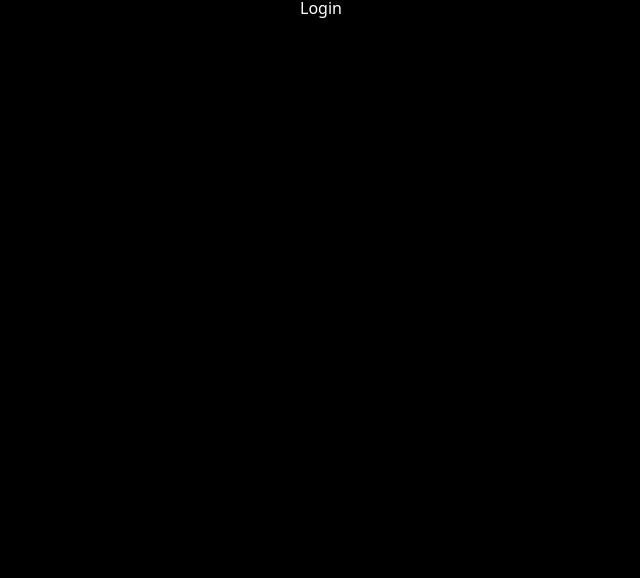
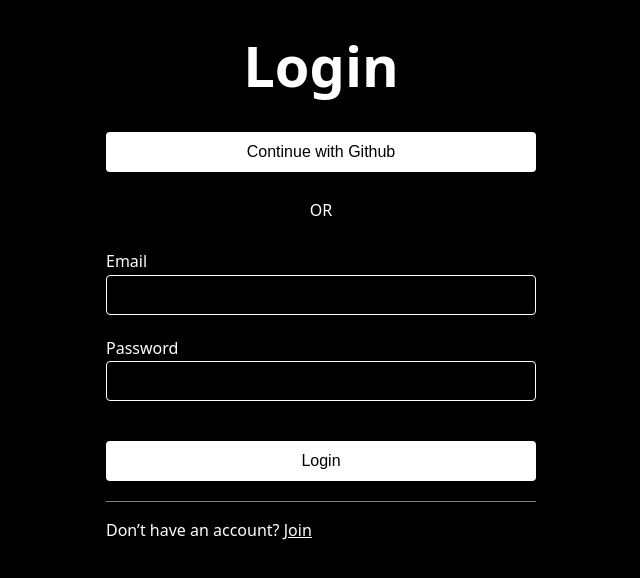
Before and after one commit to hyesuhong/twitter-clone, a React (Vite) app: page /login in a window 1280 px wide. Shown: the top 578 px of the page, without its empty margins (319-959 px from the left). Built offline with nearby package versions, Linux system fonts and the light colour scheme.

Commit message:
feat: add auth pages' layout

```diff
--- /dev/null
+++ b/src/layouts/AuthLayout.tsx
@@ -0,0 +1,118 @@
+import { Link } from 'react-router-dom';
+import styled from 'styled-components';
+import Button from '../components/Button';
+import InputField from '../components/InputField';
+
+const Wrapper = styled.main`
+	flex: 1;
+	max-width: 430px;
+	padding-top: 30px;
+`;
+
+const Title = styled.h1`
+	font-size: 56px;
+	font-weight: 700;
+	line-height: 128%;
+	text-align: center;
+`;
+
+const Social = styled.section`
+	display: flex;
+	flex-direction: column;
+	align-items: center;
+	gap: 10px;
+
+	margin: 30px 0;
+
+	&::after {
+		content: 'OR';
+		margin-top: 20px;
+	}
+`;
+
+const Form = styled.form`
+	margin: 20px 0;
+`;
+
+const List = styled.ul`
+	display: flex;
+	flex-direction: column;
+	gap: 20px;
+	& > li {
+		display: flex;
+		flex-direction: column;
+
+		&:last-child {
+			margin-top: 20px;
+		}
+	}
+`;
+
+const Switcher = styled.div`
+	margin-top: 20px;
+	padding-top: 20px;
+	border-top: 1px solid grey;
+
+	& a {
+		color: inherit;
+		font-weight: 500;
+
+		&:hover {
+			color: skyblue;
+		}
+	}
+`;
+
+type InitialInput = { name: string; type: string; initial: string };
+
+interface Props {
+	type: 'LOGIN' | 'JOIN';
+	inputs: InitialInput[];
+	switcher: {
+		forwardText: string;
+		target: {
+			path: string;
+			text: string;
+		};
+	};
+}
+
+const AuthLayout = ({ type, inputs, switcher }: Props) => {
+	const pageTitle = type[0] + type.slice(1).toLowerCase();
+	return (
+		<Wrapper>
+			<Title>{pageTitle}</Title>
+			<Social>
+				<Button label='Continue with Github' />
+			</Social>
+
+			<Form>
+				<List>
+					{inputs.map(({ type, name }, index) => (
+						<li key={index}>
+							<InputField
+								hasLabel
+								type={type}
+								name={name}
+								value={''}
+								required
+							/>
+						</li>
+					))}
+					<li>
+						<InputField type='submit' value={pageTitle} />
+					</li>
+				</List>
+			</Form>
+
+			<Switcher>
+				<p>
+					{switcher.forwardText}{' '}
+					<Link to={switcher.target.path}>{switcher.target.text}</Link>
+				</p>
+			</Switcher>
+		</Wrapper>
+	);
+};
+
+export default AuthLayout;
--- a/src/routes/auth/Join.tsx
+++ b/src/routes/auth/Join.tsx
@@ -1,5 +1,21 @@
+import AuthLayout from '../../layouts/AuthLayout';
+
 const Join = () => {
-	return <>Join</>;
+	const inputs = [
+		{ name: 'name', type: 'text', initial: '' },
+		{ name: 'email', type: 'email', initial: '' },
+		{ name: 'password', type: 'password', initial: '' },
+	];
+
+	const pageSwith = {
+		forwardText: 'Already have an account?',
+		target: {
+			path: '/login',
+			text: 'Login',
+		},
+	};
+
+	return <AuthLayout type='JOIN' inputs={inputs} switcher={pageSwith} />;
 };
 
 export default Join;
--- a/src/routes/auth/Login.tsx
+++ b/src/routes/auth/Login.tsx
@@ -1,5 +1,20 @@
+import AuthLayout from '../../layouts/AuthLayout';
+
 const Login = () => {
-	return <>Login</>;
+	const inputs = [
+		{ name: 'email', type: 'email', initial: '' },
+		{ name: 'password', type: 'password', initial: '' },
+	];
+
+	const pageSwith = {
+		forwardText: 'Don’t have an account?',
+		target: {
+			path: '/join',
+			text: 'Join',
+		},
+	};
+
+	return <AuthLayout type='LOGIN' inputs={inputs} switcher={pageSwith} />;
 };
 
 export default Login;
```
Also changed, not shown: tsconfig.json (indentation only).
